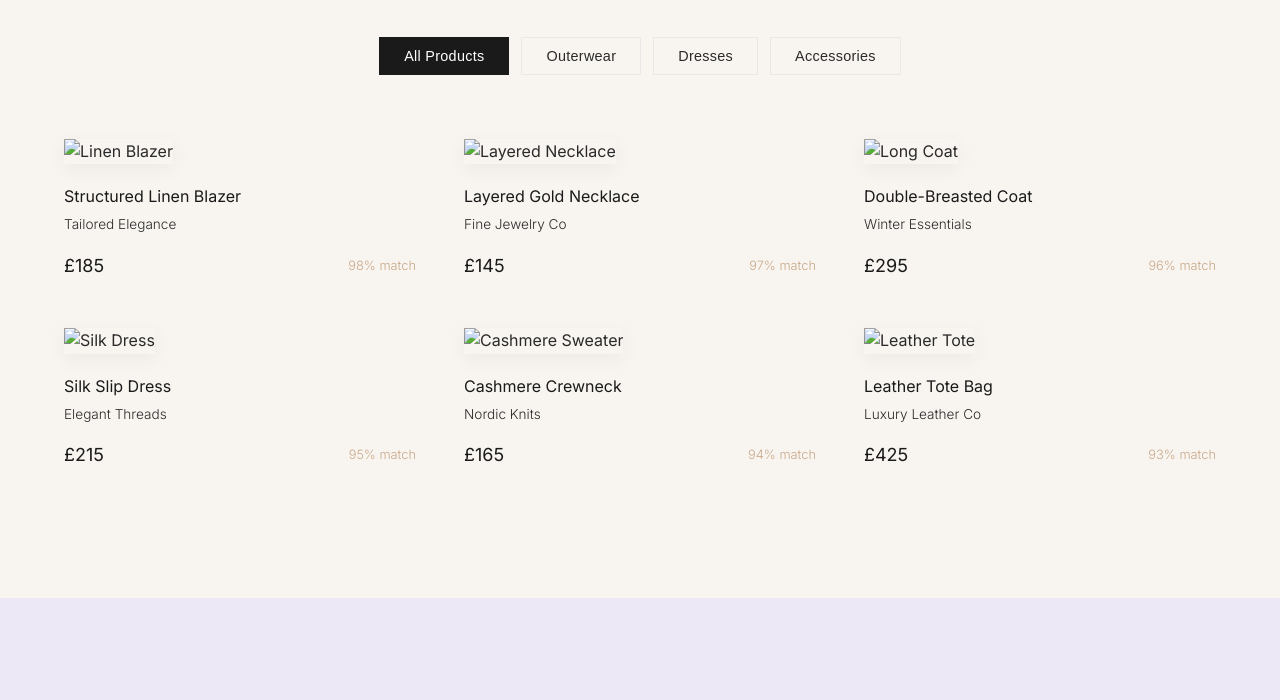
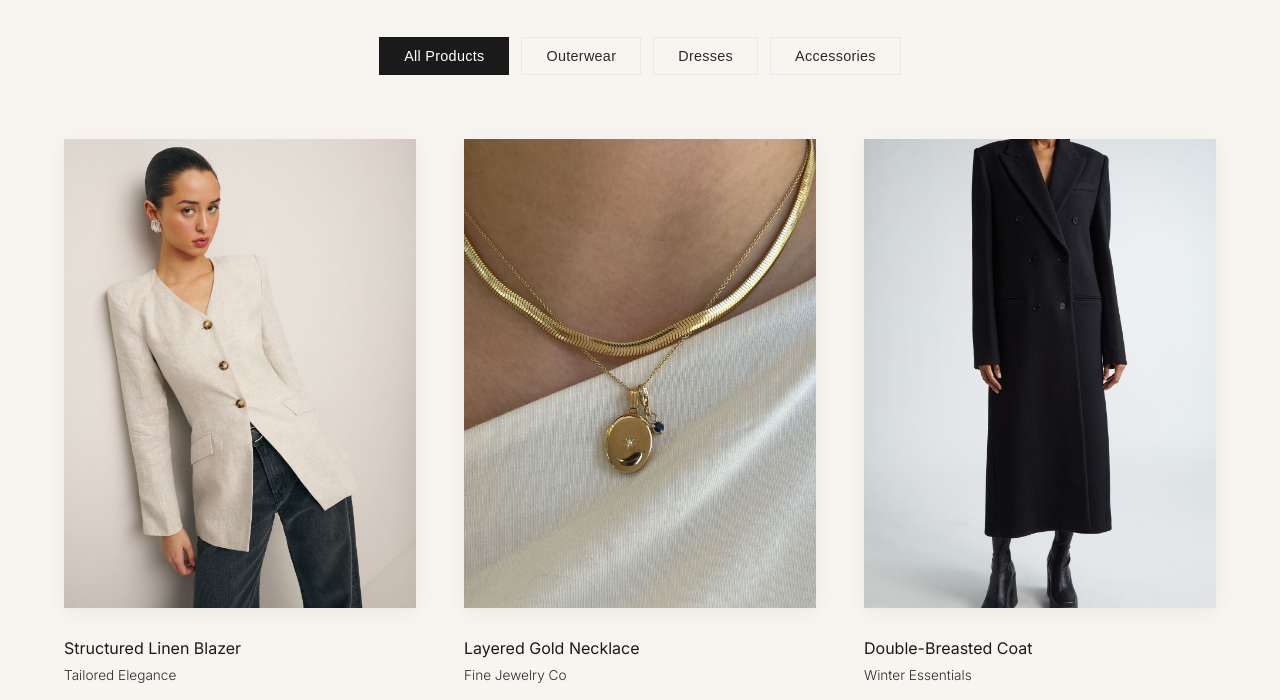
Before and after one commit to ymagarwal/YashStores, a website: page index.html in a window 1280 px wide. Shown: the part 2920-3620 px from the top of the page. Drawn offline with nearby package versions, Linux system fonts and the light colour scheme.

Commit message:
Update index.html

```diff
--- a/index.html
+++ b/index.html
@@ -1074,7 +1074,7 @@
 
     <div class="products-grid">
         <div class="product-card">
-            <img src="images/blazer-cream.jpg" alt="Linen Blazer" class="product-image">
+            <img src="images/blazer-cream.jpeg" alt="Linen Blazer" class="product-image">
             <div class="product-info">
                 <div class="product-name">Structured Linen Blazer</div>
                 <div class="product-merchant">Tailored Elegance</div>
@@ -1086,7 +1086,7 @@
         </div>
 
         <div class="product-card">
-            <img src="images/necklace-gold.jpg" alt="Layered Necklace" class="product-image">
+            <img src="images/necklace-gold.jpeg" alt="Layered Necklace" class="product-image">
             <div class="product-info">
                 <div class="product-name">Layered Gold Necklace</div>
                 <div class="product-merchant">Fine Jewelry Co</div>
@@ -1098,7 +1098,7 @@
         </div>
 
         <div class="product-card">
-            <img src="images/coat-black.jpg" alt="Long Coat" class="product-image">
+            <img src="images/coat-black.jpeg" alt="Long Coat" class="product-image">
             <div class="product-info">
                 <div class="product-name">Double-Breasted Coat</div>
                 <div class="product-merchant">Winter Essentials</div>
@@ -1110,7 +1110,7 @@
         </div>
 
         <div class="product-card">
-            <img src="images/dress-silk.jpg" alt="Silk Dress" class="product-image">
+            <img src="images/dress-silk.jpeg" alt="Silk Dress" class="product-image">
             <div class="product-info">
                 <div class="product-name">Silk Slip Dress</div>
                 <div class="product-merchant">Elegant Threads</div>
@@ -1122,7 +1122,7 @@
         </div>
 
         <div class="product-card">
-            <img src="images/sweater-beige.jpg" alt="Cashmere Sweater" class="product-image">
+            <img src="images/sweater-beige.jpeg" alt="Cashmere Sweater" class="product-image">
             <div class="product-info">
                 <div class="product-name">Cashmere Crewneck</div>
                 <div class="product-merchant">Nordic Knits</div>
@@ -1134,7 +1134,7 @@
         </div>
 
         <div class="product-card">
-            <img src="images/bag-leather.jpg" alt="Leather Tote" class="product-image">
+            <img src="images/bag-leather.jpeg" alt="Leather Tote" class="product-image">
             <div class="product-info">
                 <div class="product-name">Leather Tote Bag</div>
                 <div class="product-merchant">Luxury Leather Co</div>
```
